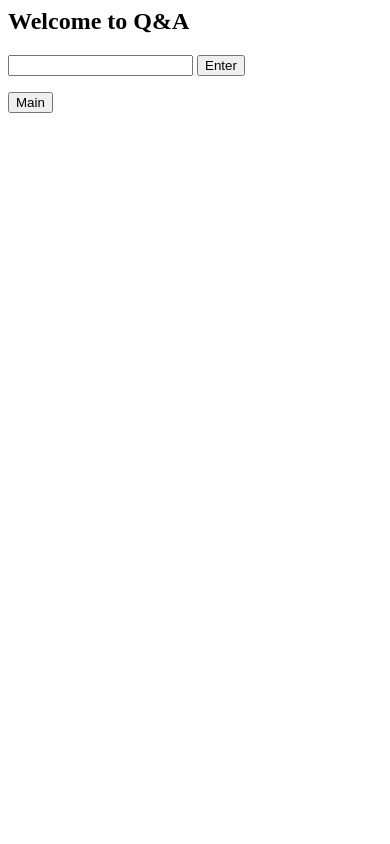
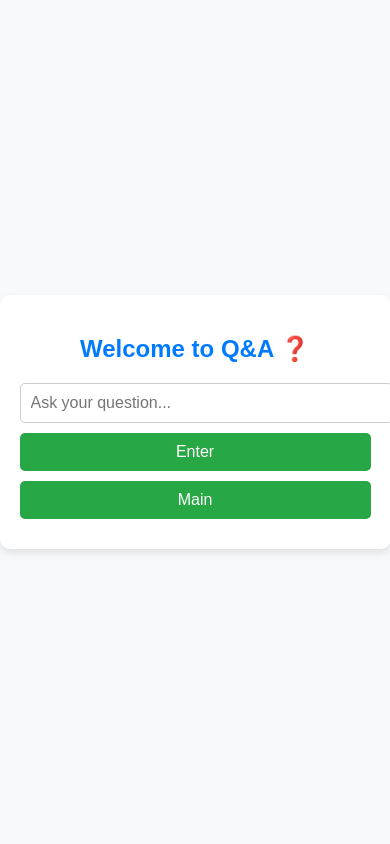
Before and after one commit to boslyn/20240813-financial-advisor, a Flask app: page /financial_QA in a window 390 px wide. Run offline with Flask 3, Linux system fonts and the light colour scheme.

Commit message:
Update financial_QA.html

```diff
--- a/templates/financial_QA.html
+++ b/templates/financial_QA.html
@@ -1,8 +1,88 @@
-<h2> Welcome to Q&A</h2>
-<form action = "/makersuite" method = "post">
-    <input type="text" name = "q">
-    <input type = "submit" value = "Enter">
-</form>
-<form action = "/" method = "post">
-    <input type = "submit" value = "Main">
-</form>
+<!DOCTYPE html>
+<html lang="en">
+<head>
+    <meta charset="UTF-8">
+    <meta name="viewport" content="width=device-width, initial-scale=1.0">
+    <title>Welcome to Q&A</title>
+    <style>
+        body {
+            font-family: Arial, sans-serif;
+            background-color: #f8f9fa;
+            color: #333;
+            margin: 0;
+            padding: 0;
+            display: flex;
+            justify-content: center;
+            align-items: center;
+            height: 100vh;
+            flex-direction: column;
+        }
+
+        .container {
+            background-color: #fff;
+            padding: 20px;
+            border-radius: 10px;
+            box-shadow: 0 4px 8px rgba(0, 0, 0, 0.1);
+            text-align: center;
+            width: 300px;
+        }
+
+        h2 {
+            color: #007BFF;
+            margin-bottom: 20px;
+        }
+
+        form {
+            margin: 10px 0;
+        }
+
+        input[type="text"] {
+            width: 80%;
+            padding: 10px;
+            margin-bottom: 10px;
+            border: 1px solid #ccc;
+            border-radius: 5px;
+            font-size: 16px;
+        }
+
+        input[type="submit"] {
+            background-color: #28a745;
+            color: white;
+            border: none;
+            padding: 10px 20px;
+            border-radius: 5px;
+            cursor: pointer;
+            font-size: 16px;
+            transition: background-color 0.3s ease;
+        }
+
+        input[type="submit"]:hover {
+            background-color: #218838;
+        }
+
+        /* Responsive Design */
+        @media (max-width: 400px) {
+            .container {
+                width: 90%;
+            }
+
+            input[type="text"], input[type="submit"] {
+                width: 100%;
+                padding: 10px;
+            }
+        }
+    </style>
+</head>
+<body>
+    <div class="container">
+        <h2>Welcome to Q&A ❓</h2>
+        <form action="/makersuite" method="post">
+            <input type="text" name="q" placeholder="Ask your question...">
+            <input type="submit" value="Enter">
+        </form>
+        <form action="/" method="post">
+            <input type="submit" value="Main">
+        </form>
+    </div>
+</body>
+</html>
```
